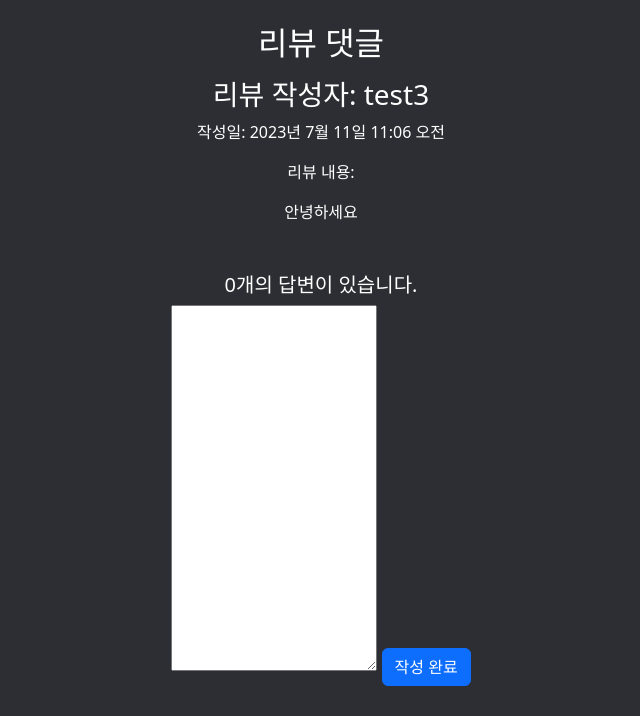
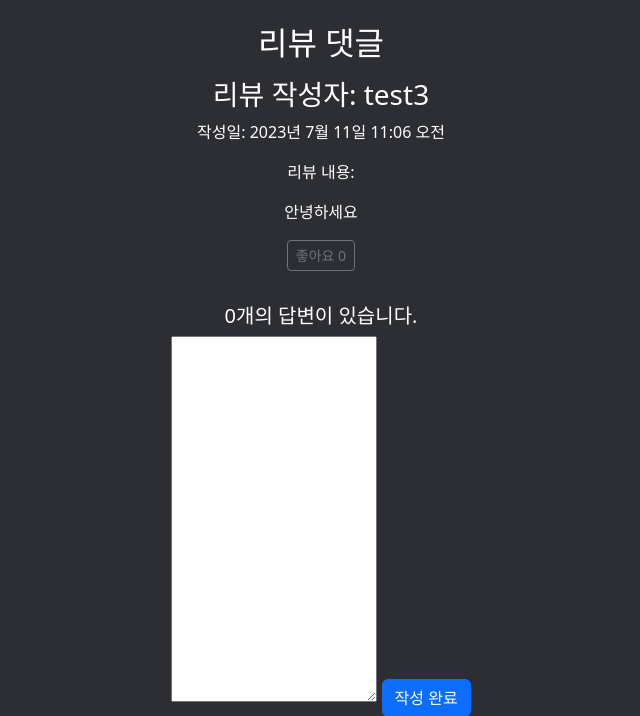
Before and after one commit to happinhwa/Final-MooChu, a Django app: page /review/main_review_detail/1/ in a window 1280 px wide. Shown: the part 465-1181 px from the top of the page, without its empty margins (319-959 px from the left). Before the commit the page ends 1151 px from the top, so only its background shows below. Run offline with Django 4.2, Linux system fonts and the light colour scheme; data comes from the database, SQL or seed files in the repository; both versions use the stored data as it was after the commit; some libraries are stand-ins or nearby versions.

Commit message:
좋아요 기능 만들었다. 본인이 작성한 리뷰에는 좋아요가 불가능하고, 두번 누르면 취소하는 기능도 만들어서 사람당 한번만 누를 수도 있게 했다

```diff
--- a/review/urls.py
+++ b/review/urls.py
@@ -15,4 +15,6 @@ urlpatterns = [
     path('comment_update/<int:comment_id>/', views.comment_update, name='comment_update'),
     path('review_delete/<int:review_id>/', views.review_delete, name='review_delete'),
     path('comment_delete/<int:comment_id>/', views.comment_delete, name='comment_delete'),
+    path('review_liker/<int:review_id>/', views.review_liker1, name='review_liker1'),
+    path('review_liker/<int:review_id>/', views.review_liker2, name='review_liker2'),
 ]
--- a/review/views.py
+++ b/review/views.py
@@ -125,3 +125,29 @@ def comment_delete(request, comment_id):
 
     comment.delete()
     return redirect('review:main_review_detail', review_id=comment.review.pk)
+
+
+# main_review_list로 보낼거
+@login_required
+def review_liker1(request, review_id):
+    review = get_object_or_404(Review, pk=review_id)
+    if request.user == review.user:
+        messages.error(request, '본인이 작성한 글에 좋아요를 누를 수 없습니다')
+    else:
+        if request.user in review.liker.all():
+            review.liker.remove(request.user)  # 좋아요 취소
+        else:
+            review.liker.add(request.user)  # 좋아요 추가
+    return redirect('review:main_review_list', movie_id=review.movie.id)
+# main_review_detail로 보낼거
+@login_required
+def review_liker2(request, review_id):
+    review = get_object_or_404(Review, pk=review_id)
+    if request.user == review.user:
+        messages.error(request, '본인이 작성한 글에 좋아요를 누를 수 없습니다')
+    else:
+        if request.user in review.liker.all():
+            review.liker.remove(request.user)  # 좋아요 취소
+        else:
+            review.liker.add(request.user)  # 좋아요 추가
+    return redirect('review:main_review_detail', review_id=review.id)
--- a/templates/review/main_review_detail.html
+++ b/templates/review/main_review_detail.html
@@ -34,6 +34,9 @@
     <p>작성일: {{ review.timestamp }}</p>
     <p>리뷰 내용:</p>
     <p>{{ review.review }}</p>
+    <a href="{% url 'review:review_liker2' review_id=review.id  %}" class="btn btn-sm btn-outline-secondary">
+        좋아요 {{ review.liker.count }}
+    </a>
     <hr>
     <h5>{{ review.comments.count }}개의 답변이 있습니다.</h5>
 
```
Also changed, not shown: templates/review/main_review_list.html (+12 -1 lines), finaldb.sqlite3.
